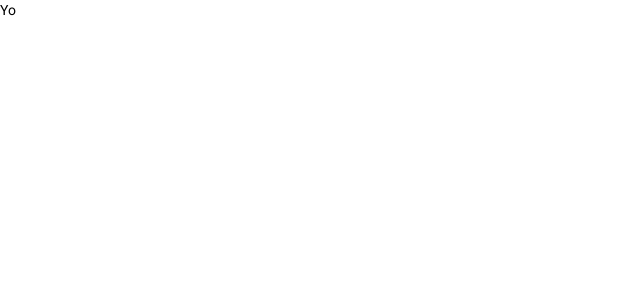
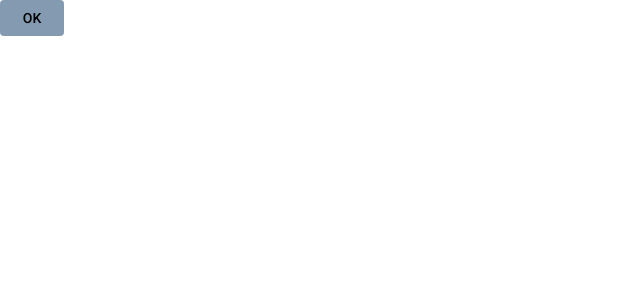
Before and after one commit to schwarzerkater/material-theming-guide, an Angular app in the folder material-theming-guide/: page / in a window 1280 px wide. Shown: the top 300 px of the page, without its empty margins (0-640 px from the left). Built offline with nearby package versions, Linux system fonts and the light colour scheme.

Commit message:
Global button style via mixin

```diff
--- a/material-theming-guide/src/app/app.component.html
+++ b/material-theming-guide/src/app/app.component.html
@@ -1 +1 @@
-Yo
+<button mat-button class="confirm-button">OK</button>
--- a/material-theming-guide/src/app/app.module.ts
+++ b/material-theming-guide/src/app/app.module.ts
@@ -3,6 +3,7 @@ import { NgModule } from '@angular/core';
 
 import { AppComponent } from './app.component';
 import { BrowserAnimationsModule } from '@angular/platform-browser/animations';
+import { MatButtonModule } from '@angular/material/button'
 
 @NgModule({
   declarations: [
@@ -10,7 +11,8 @@ import { BrowserAnimationsModule } from '@angular/platform-browser/animations';
   ],
   imports: [
     BrowserModule,
-    BrowserAnimationsModule
+    BrowserAnimationsModule,
+    MatButtonModule
   ],
   providers: [],
   bootstrap: [AppComponent]
--- /dev/null
+++ b/material-theming-guide/src/styles-colors.scss
@@ -0,0 +1,16 @@
+/**
+  Holds all theme-aware global styling classes (as opposed to plain layout classes)
+ */
+
+@mixin styles-colors-theme($theme) {
+  $primary: map-get($theme, primary);
+  $accent: map-get($theme, accent);
+  $warn: map-get($theme, warn);
+  $foreground: map-get($theme, foreground);
+  $background: map-get($theme, background);
+
+  .confirm-button {
+    color: mat-color($primary, default-contrast);
+    background: mat-color($primary, default);
+  }
+}
--- a/material-theming-guide/src/theme.scss
+++ b/material-theming-guide/src/theme.scss
@@ -1,4 +1,9 @@
 @import '~@angular/material/theming';
+@import 'styles-colors';
+
+@mixin custom-components-theme($theme) {
+  @include styles-colors-theme($theme);
+}
 
 // Include the common styles for Angular Material. We include this here so that you only
 // have to load a single css file for Angular Material in your app.
@@ -56,3 +61,4 @@ $mtg-theme: mat-light-theme((
 ));
 
 @include angular-material-theme($mtg-theme);
+@include custom-components-theme($mtg-theme);
```
